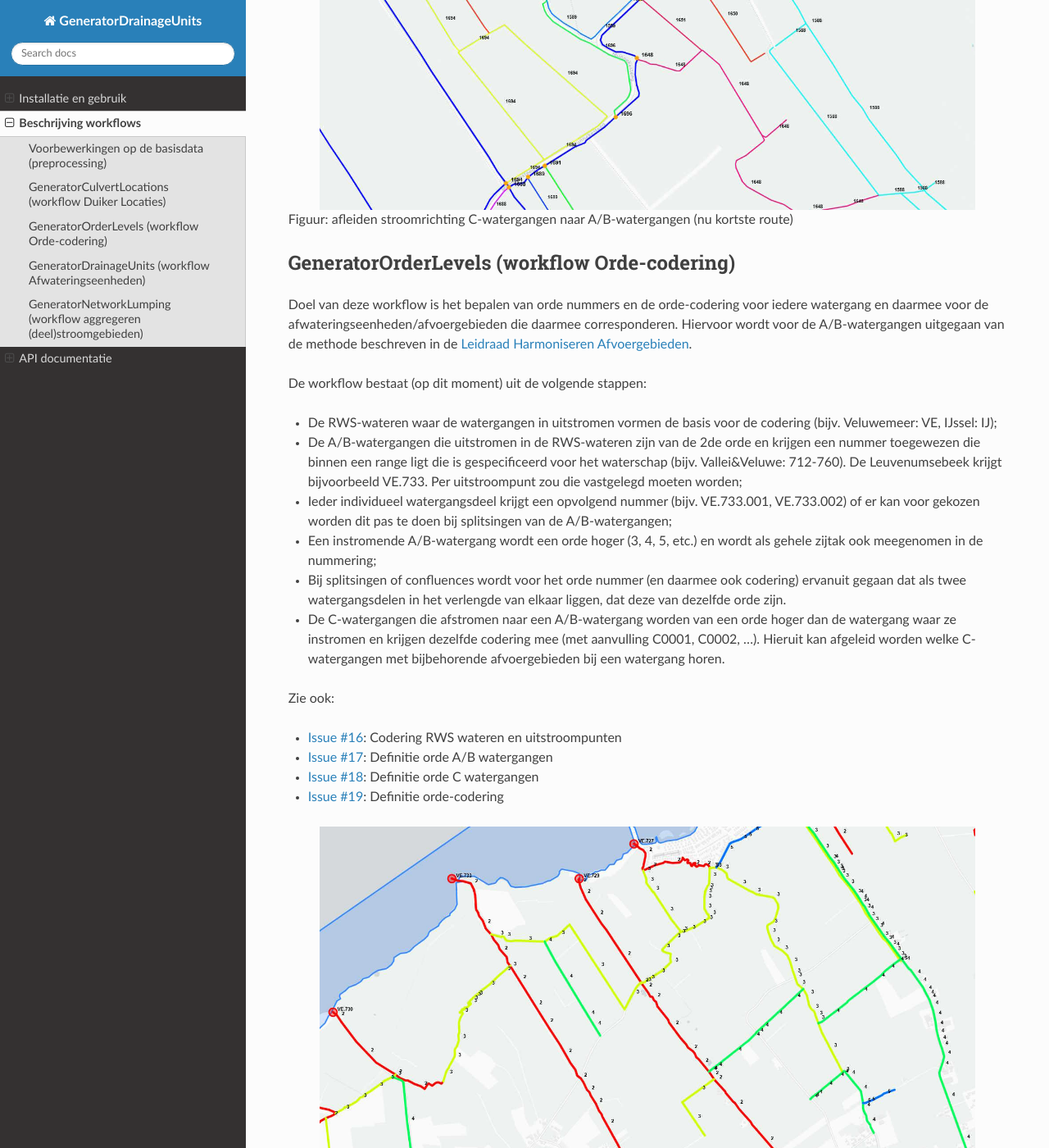
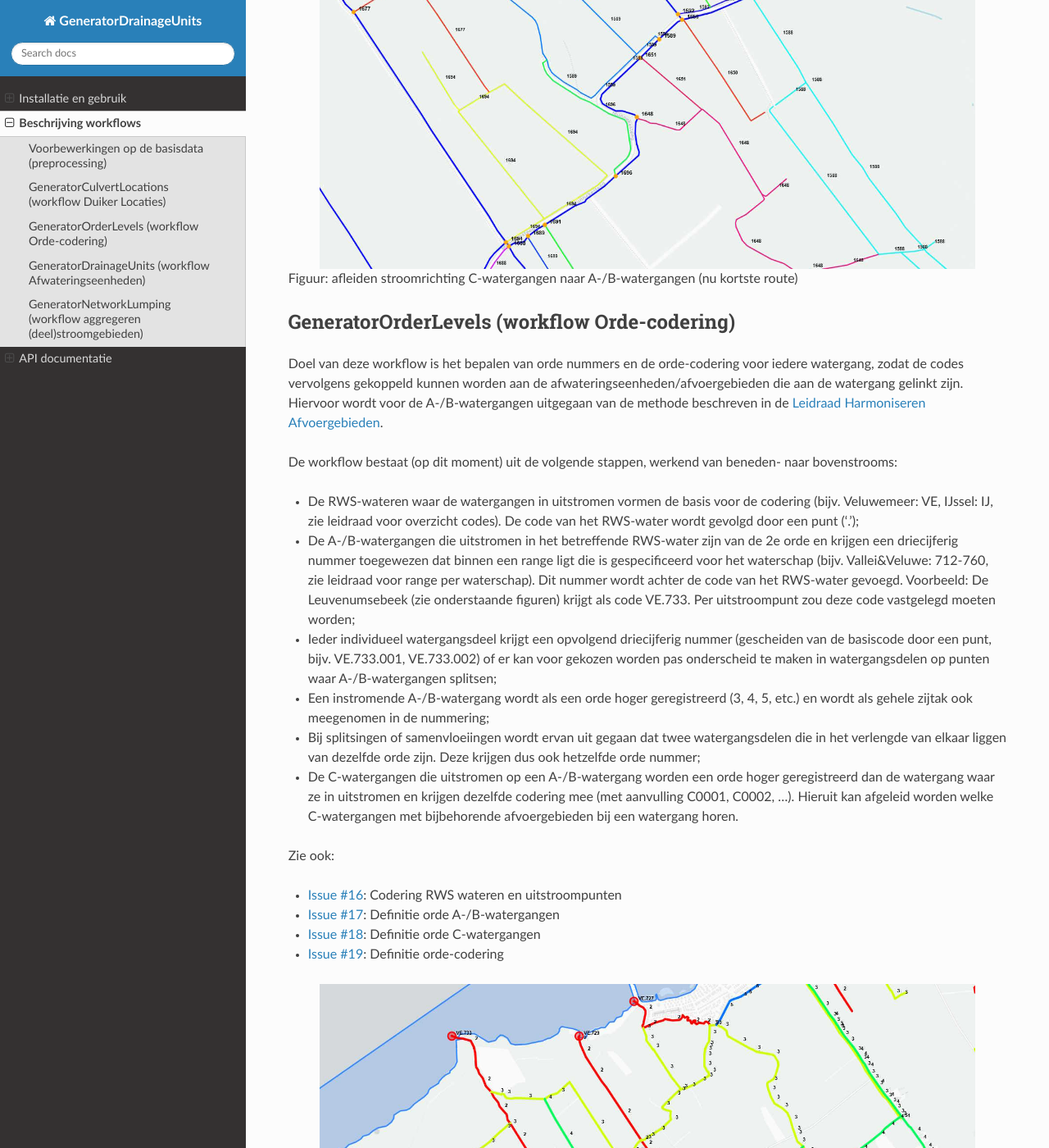
Before and after one commit to Sweco-NL/damo_afvoergebiedaanvoergebied, a Sphinx documentation site: the page built from docs/description_workflows.rst, in a window 1280 px wide and 1400 px high, scrolled down 1543 px. Shown: the whole window at 82% size. Built offline with Sphinx 7.4.7 and the Read the Docs theme 3.1.0, drawn with Linux system fonts in a browser that asks for light colours; some of the changed text lies outside the part shown.

Commit message:
Tekstuele aanpassingen docs

```diff
--- a/docs/description_workflows.rst
+++ b/docs/description_workflows.rst
@@ -5,27 +5,29 @@
 ^^^^^^^^^^^^^^^^^^^^^^^^^^^^
 De voorbewerkingen die zijn uitgevoerd op de basisdata bestaan uit twee types:
 
-* Handmatige aanpassingen: Een los script met twee geopackages wordt gebruikt om vooraf elementen uit de basisdata te verwijderen of toe te voegen. Dit blijkt nodig te zijn, omdat er losliggende stukken zijn of omdat A/B watergangen de verkeerde richting op lopen.
-* Automatische aanpassingen: in de praktijk blijken bij veel A/B watergangen de geometrieën niet goed op elkaar aan te sluiten, soms liggen de uiteindes maar centimeters of milimeters van elkaar af. Er wordt een correctie toegepast op de lijnelementen om dit op te lossen en er een sluitend netwerk van te maken. Dit gaat voornamelijk om de hydroobjecten die ook apart worden opgeslagen in de resultaat map (hydroobjecten_snapped.gpkg).
+* Handmatige aanpassingen: Een los script met twee geopackages wordt gebruikt om vooraf elementen uit de basisdata te verwijderen, aan te passen of toe te voegen. Dit blijkt nodig te zijn, omdat sommige watergangen in de praktijk niet verbonden zijn met deelnetwerken of omdat de richting van A-/B-watergangen verkeerd geregistreerd staat. Waar deze correcties nodig zijn, is soms lastig te achterhalen met behulp van coderen.
+* Automatische aanpassingen: Bij veel A-/B-watergangen sluiten de ingetekende lijnstukken niet exact op elkaar aan, soms liggen de uiteindes maar centimeters of milimeters van elkaar af. Er wordt een correctie toegepast op de lijnelementen (snapping) om dit op te lossen en een sluitend netwerk te maken. Dit gaat voornamelijk om de hydroobjecten die ook apart worden opgeslagen in de resultaat map (hydroobjecten_snapped.gpkg).
 
 De automatische voorbewerkingen (snapping) worden voorlopig nog uitgevoerd in de GeneratorCulvertLocations.
 
 
 GeneratorCulvertLocations (workflow Duiker Locaties)
 ^^^^^^^^^^^^^^^^^^^^^^^^^^^^
-Doel van deze workflow is het verbinden van de C-watergangen met de A/B-watergangen: dit om te bepalen welke gebieden waar aansluiten op de hoofdwatergangen van het waterschap.
-De C-watergangen zijn in beheer van gemeentes of perceeleigenaren en hiervan is vaak geen data beschikbaar.
+Doel van deze workflow is het verbinden van de C-watergangen met de A-/B-watergangen: dit om te bepalen welke gebieden waar aansluiten op de hoofdwatergangen van het waterschap.
+De C-watergangen zijn in beheer van gemeentes of perceeleigenaren en hiervan is vaak beperkt data beschikbaar.
 Ook vormen de greppels en sloten vaak een verweven netwerk en wil men graag weten welke delen nu waar naartoe afstromen.
 
 De workflow bestaat uit de volgende stappen:
 
-* Zoekt alle mogelijke verbindingen (duikers) tussen losliggende C-waterdelen en de hoofdwatergangen (A/B);
-* Bepaald voor elke mogelijke verbinding/duiker of er een snelweg/spoor/weg of peilgebiedsgrens wordt gekruist;
-* Voorziet elke mogelijke verbinding/duiker van een score op basis van criteria (kruisingen, lengte duiker, richting duiker tov watergang);
-* Zoekt de duikers met de hoogste scores tussen losliggende C-waterdelen en daarmee ook de verbindingen met de hoofdwatergangen (A/B);
-* De richting van de C-watergangen worden gezocht door te bepalen wat de kortste afstand is naar de hoofdwatergangen. Idealiter zou je hier bekijken naar het verhang richting een uitstroompunt naar de hoofdwatergangen.
+* Zoekt alle mogelijke verbindingen (duikers) tussen losliggende C-watergangen en de hoofdwatergangen (A/B);
+* Bepaalt voor elke mogelijke verbinding/duiker of er een snelweg/spoor/weg of peilgebiedsgrens wordt gekruist;
+* Voorziet elke mogelijke verbinding/duiker van een score op basis van criteria (kruisingen, lengte duiker, richting duiker t.o.v. watergang);
+* Zoekt de duikers met de hoogste scores tussen losliggende C-watergangen en daarmee ook de verbindingen met de hoofdwatergangen (A/B);
+* De richting van de C-watergangen wordt bepaald door de kortste afstand tot een hoofdwatergang te zoeken. Idealiter zou hier gekeken worden naar het verhang richting een uitstroompunt op een hoofdwatergang.
 
-zie ook `Issue #12 <https://github.com/Sweco-NL/generator_drainage_units/issues/12#issuecomment-2446702722>`_: Selectie beste duiker
+Zie ook:
+
+* `Issue #12 <https://github.com/Sweco-NL/generator_drainage_units/issues/12#issuecomment-2446702722>`_: Selectie beste duiker
 
 .. image:: _static/generator_culvert_locations_1.jpg
     :alt: Generator Order Levels (workflow duiker-generator)
@@ -39,28 +41,28 @@
     :width: 800px
     :align: center
 
-Figuur: afleiden stroomrichting C-watergangen naar A/B-watergangen (nu kortste route)
+Figuur: afleiden stroomrichting C-watergangen naar A-/B-watergangen (nu kortste route)
 
 
 GeneratorOrderLevels (workflow Orde-codering)
 ^^^^^^^^^^^^^^^^^^^^^^^^^^^^
-Doel van deze workflow is het bepalen van orde nummers en de orde-codering voor iedere watergang en daarmee voor de afwateringseenheden/afvoergebieden die daarmee corresponderen.
-Hiervoor wordt voor de A/B-watergangen uitgegaan van de methode beschreven in de `Leidraad Harmoniseren Afvoergebieden <https://kennis.hunzeenaas.nl/file_auth.php/hunzeenaas/a/aa/Leidraden_Harmoniseren_Afvoergebieden_v1.1.pdf>`_.
+Doel van deze workflow is het bepalen van orde nummers en de orde-codering voor iedere watergang, zodat de codes vervolgens gekoppeld kunnen worden aan de afwateringseenheden/afvoergebieden die aan de watergang gelinkt zijn.
+Hiervoor wordt voor de A-/B-watergangen uitgegaan van de methode beschreven in de `Leidraad Harmoniseren Afvoergebieden <https://kennis.hunzeenaas.nl/file_auth.php/hunzeenaas/a/aa/Leidraden_Harmoniseren_Afvoergebieden_v1.1.pdf>`_.
 
-De workflow bestaat (op dit moment) uit de volgende stappen:
+De workflow bestaat (op dit moment) uit de volgende stappen, werkend van beneden- naar bovenstrooms:
 
-* De RWS-wateren waar de watergangen in uitstromen vormen de basis voor de codering (bijv. Veluwemeer: VE, IJssel: IJ);
-* De A/B-watergangen die uitstromen in de RWS-wateren zijn van de 2de orde en krijgen een nummer toegewezen die binnen een range ligt die is gespecificeerd voor het waterschap (bijv. Vallei&Veluwe: 712-760). De Leuvenumsebeek krijgt bijvoorbeeld VE.733. Per uitstroompunt zou die vastgelegd moeten worden;
-* Ieder individueel watergangsdeel krijgt een opvolgend nummer (bijv. VE.733.001, VE.733.002) of er kan voor gekozen worden dit pas te doen bij splitsingen van de A/B-watergangen;
-* Een instromende A/B-watergang wordt een orde hoger (3, 4, 5, etc.) en wordt als gehele zijtak ook meegenomen in de nummering;
-* Bij splitsingen of confluences wordt voor het orde nummer (en daarmee ook codering) ervanuit gegaan dat als twee watergangsdelen in het verlengde van elkaar liggen, dat deze van dezelfde orde zijn.
-* De C-watergangen die afstromen naar een A/B-watergang worden van een orde hoger dan de watergang waar ze instromen en krijgen dezelfde codering mee (met aanvulling C0001, C0002, ...). Hieruit kan afgeleid worden welke C-watergangen met bijbehorende afvoergebieden bij een watergang horen.
+* De RWS-wateren waar de watergangen in uitstromen vormen de basis voor de codering (bijv. Veluwemeer: VE, IJssel: IJ, zie leidraad voor overzicht codes). De code van het RWS-water wordt gevolgd door een punt ('.');
+* De A-/B-watergangen die uitstromen in het betreffende RWS-water zijn van de 2e orde en krijgen een driecijferig nummer toegewezen dat binnen een range ligt die is gespecificeerd voor het waterschap (bijv. Vallei&Veluwe: 712-760, zie leidraad voor range per waterschap). Dit nummer wordt achter de code van het RWS-water gevoegd. Voorbeeld: De Leuvenumsebeek (zie onderstaande figuren) krijgt als code VE.733. Per uitstroompunt zou deze code vastgelegd moeten worden;
+* Ieder individueel watergangsdeel krijgt een opvolgend driecijferig nummer (gescheiden van de basiscode door een punt, bijv. VE.733.001, VE.733.002) of er kan voor gekozen worden pas onderscheid te maken in watergangsdelen op punten waar A-/B-watergangen splitsen;
+* Een instromende A-/B-watergang wordt als een orde hoger geregistreerd (3, 4, 5, etc.) en wordt als gehele zijtak ook meegenomen in de nummering;
+* Bij splitsingen of samenvloeiingen wordt ervan uit gegaan dat twee watergangsdelen die in het verlengde van elkaar liggen van dezelfde orde zijn. Deze krijgen dus ook hetzelfde orde nummer;
+* De C-watergangen die uitstromen op een A-/B-watergang worden een orde hoger geregistreerd dan de watergang waar ze in uitstromen en krijgen dezelfde codering mee (met aanvulling C0001, C0002, ...). Hieruit kan afgeleid worden welke C-watergangen met bijbehorende afvoergebieden bij een watergang horen.
 
 Zie ook:
 
 * `Issue #16 <https://github.com/Sweco-NL/generator_drainage_units/issues/16#issuecomment-2558479293>`_: Codering RWS wateren en uitstroompunten
-* `Issue #17 <https://github.com/Sweco-NL/generator_drainage_units/issues/17#issuecomment-2516835304>`_: Definitie orde A/B watergangen
-* `Issue #18 <https://github.com/Sweco-NL/generator_drainage_units/issues/18#issue-2629773652>`_: Definitie orde C watergangen
+* `Issue #17 <https://github.com/Sweco-NL/generator_drainage_units/issues/17#issuecomment-2516835304>`_: Definitie orde A-/B-watergangen
+* `Issue #18 <https://github.com/Sweco-NL/generator_drainage_units/issues/18#issue-2629773652>`_: Definitie orde C-watergangen
 * `Issue #19 <https://github.com/Sweco-NL/generator_drainage_units/issues/20#issuecomment-2558543651>`_: Definitie orde-codering
 
 .. image:: _static/generator_order_levels_1.jpg
@@ -68,34 +70,34 @@
     :width: 800px
     :align: center
 
-Figuur: Afleiden orde nummer van de A/B watergangen
+Figuur: Afleiden orde nummer van de A-/B-watergangen
 
 .. image:: _static/generator_order_levels_2.jpg
     :alt: Generator Order Levels (workflow orde-codering)
     :width: 800px
     :align: center
 
-Figuur: Afleiden orde codering van de A/B watergangen
+Figuur: Afleiden orde codering van de A-/B-watergangen
 
 .. image:: _static/order_levels_west_oost.jpg
     :alt: Generator Order Levels (oost)
     :width: 800px
     :align: center
 
-Figuur: Orde nummer van de A/B watergangen voor gehele waterschap Vallei & Veluwe
+Figuur: Orde nummer van de A-/B-watergangen voor het gehele beheergebied van waterschap Vallei & Veluwe
 
 
 GeneratorDrainageUnits (workflow Afwateringseenheden)
 ^^^^^^^^^^^^^^^^^^^^^^^^^^^^
-Workflow voor het genereren van afwateringseenheden: op basis van een GHG raster 25x25m wordt de afvoerrichting bepaald en vervolgens per waterdeel welk gebied erop afstroomt (welke cellen liggen bovenstrooms).
-Er is voor gekozen om te werken met een berekende GHG raster (GHG: gemiddelde hoogste wintergrondwaterstand) omdat dit representatiever is dan het gebruik van het maaiveld, omdat er vooral sprake is van infiltratie en niet oppervlakkige afstroming.
-De analyse gebeurd door middel van een andere open source package `PyFlwDir van Deltares <https://github.com/Deltares/pyflwdir>`_ (Deltares).
+Doel van deze workflow is het genereren van afwateringseenheden (polygonen): op basis van een GHG raster 25x25m wordt de afvoerrichting bepaald en vervolgens per waterdeel welk gebied erop afstroomt (welke cellen liggen bovenstrooms).
+Er is voor gekozen om te werken met een berekend GHG raster (GHG: gemiddelde hoogste wintergrondwaterstand) omdat dit voor de afwatering representatiever is dan het gebruik van het maaiveld. Reden hiervoor is dat er voor het beheergebied van waterschap Vallei en Veluwe vooral sprake is van infiltratie en niet van oppervlakkige afstroming.
+Voor de analyse wordt gebruik gemaakt van een andere open source package `PyFlwDir van Deltares <https://github.com/Deltares/pyflwdir>`_ (Deltares).
 De workflow bestaat (op dit moment) uit de volgende stappen:
 
 * Grof GHG raster wordt gedownscaled naar een opgegeven resolutie.
 * Watergangen (lijnen) worden verrasterd. Om te zorgen dat afvoer realistisch richting de watergangen afstroomt wordt het fijne GHG-raster ter hoogte van de watergangen verdiept met 0.20 meter. Deze verlaging wordt minder hoe verder van de watergang.
-* Voor het resulterende fijne GHG-raster wordt per cel bepaald welke stroomrichting het heeft (local drainage direction);
-* Per watergangsdeel wordt berekend welke cellen er bovenstrooms van liggen. Op de Veluwe kunnen cellen op wel 10-20km afstand liggen die er alsnog naartoe draineren.
+* Voor het resulterende fijne GHG-raster wordt per cel bepaald welke stroomrichting het water in die cel heeft (local drainage direction);
+* Per watergangsdeel wordt berekend welke cellen er bovenstrooms van liggen. Op de Veluwe kunnen cellen op wel 10-20km afstand liggen en alsnog op een watergang afwateren.
 
 .. image:: _static/generator_drainage_units_1.jpg
     :alt: Generator Drainage Units (workflow afwateringseenheden)
@@ -119,8 +121,8 @@
     :width: 300px
     :align: center
 
-Omdat er maar 8 richtingen zijn zie je dit terug in de afwaterende eenheden op aflopende gebieden/hellingen: Bij de Leuvenumsebeek loopt het voornamelijk in de NW richting.
-Hier wordt momenteel nog naar gekeken.
+Omdat de acht stroomrichtingen slechts beperkt detail geven in de richting die het water op kan stromen, is er weinig detail terug te zien in de gegenereerde afwaterende eenheden op aflopende gebieden/hellingen. Voorbeeld: Bij de Leuvenumsebeek (zie onderstaande figuur) loopt het water voornamelijk in rechte lijnen richting het noordwesten.
+Er wordt momenteel nog gekeken naar mogelijkheden om hier meer detail in aan te brengen.
 
 Zie ook `Issue #50 <https://github.com/Sweco-NL/generator_drainage_units/issues/50>`_: Aanpassen D8-methode.
 
--- a/docs/index.rst
+++ b/docs/index.rst
@@ -30,7 +30,7 @@
 ----------------------------
 De vraag om stroomgebiedjes af te leiden op basis van een raster met een hoogtemodel (maaiveld of in dit geval grondwaterstand GHG) en een gegeven waternetwerk. Deze stroomgebiedjes worden ook wel afwateringseenheden of hydrologische eenheden genoemd. Middels netwerk-analyse en codering is het mogelijk om deze te aggregeren tot elk gewenst niveau:
 
-- `GeneratorCulvertLocations <description_workflows.html#generatorculvertlocations-workflow-duiker-locaties>`_: workflow die voortbouwt op een al bestaande 'duikergenerator' van het waterschap waarin de locaties van duikers voor de C-watergangen worden bepaald. Dit gebeurd op basis van (configureerbare) regels, die rekening houden met kruizingen van (spoor)wegen en peilgebiedsgrenzen, de lengte van de duiker (hoe korter, hoe beter) en de richting van de duiker ten opzichte van de watergang (zelfde hoek heeft voorkeur).
+- `GeneratorCulvertLocations <description_workflows.html#generatorculvertlocations-workflow-duiker-locaties>`_: workflow die voortbouwt op een al bestaande 'duikergenerator' van het waterschap waarin de locaties van duikers voor de C-watergangen worden bepaald. Dit gebeurt op basis van (configureerbare) regels, die rekening houden met kruisingen van (spoor)wegen en peilgebiedsgrenzen, de lengte van de duiker (hoe korter, hoe beter) en de richting van de duiker ten opzichte van de watergang (zelfde hoek heeft voorkeur).
 
 - `GeneratorOrderLevels <description_workflows.html#generatororderlevels-workflow-orde-codering>`_: workflow voor het bepalen van orde nummers en de orde-codering van iedere watergang en daarmee voor de afwaterende eenheden (conform `Leidraad Harmoniseren Afvoergebieden <https://kennis.hunzeenaas.nl/file_auth.php/hunzeenaas/a/aa/Leidraden_Harmoniseren_Afvoergebieden_v1.1.pdf>`_), op basis van de codering kan eenvoudig geaggregeerd worden. Ook worden hier de C-watergangen (niet hoofdwatergangen) meegenomen in de analyse.
 
```
Also changed, not shown: other parts of docs/description_workflows.rst (+2 -2 lines), docs/getting_started.rst (+6 -6 lines).
